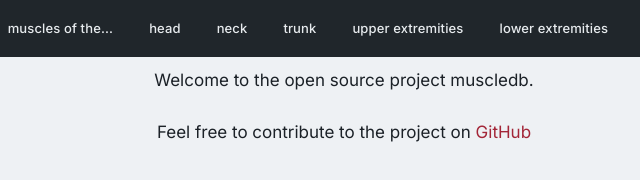
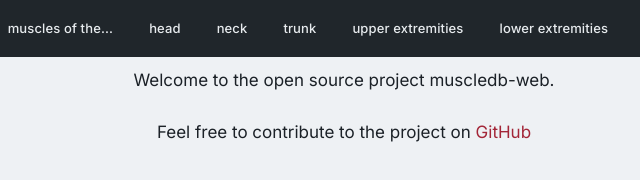
Before and after one commit to bpjohannessen/muscledb-web, a website: page public/about.html in a window 1280 px wide. Shown: the full height of the page, 296-936 px from the left. Drawn offline with nearby package versions, Linux system fonts and the light colour scheme.

Commit message:
Update about.html
Updated file. Testing CI/CD.

```diff
--- a/public/about.html
+++ b/public/about.html
@@ -24,7 +24,7 @@
             <div class="twelve columns" style="margin-top: 10px;">
                 <div class="row">
                     <div class="four columns offset-by-four">
-                        <p>Welcome to the open source project muscledb.</p>
+                        <p>Welcome to the open source project muscledb-web.</p>
                         <p>Feel free to contribute to the project on <a href="https://github.com/bpjohannessen/muscledb-web">GitHub</a></p>
                     </div>
                 </div>
```
